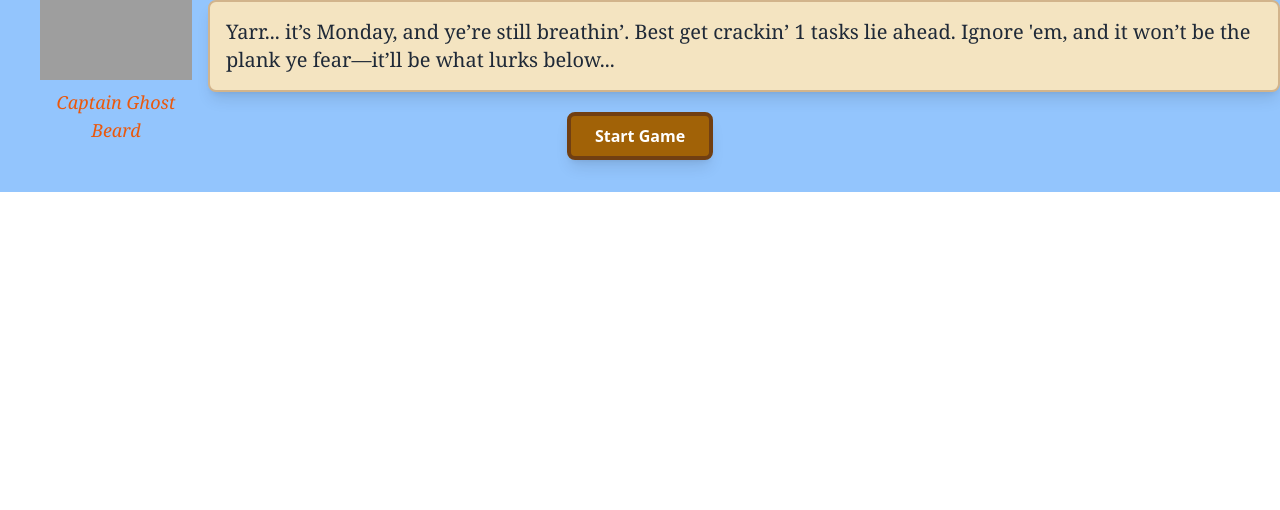
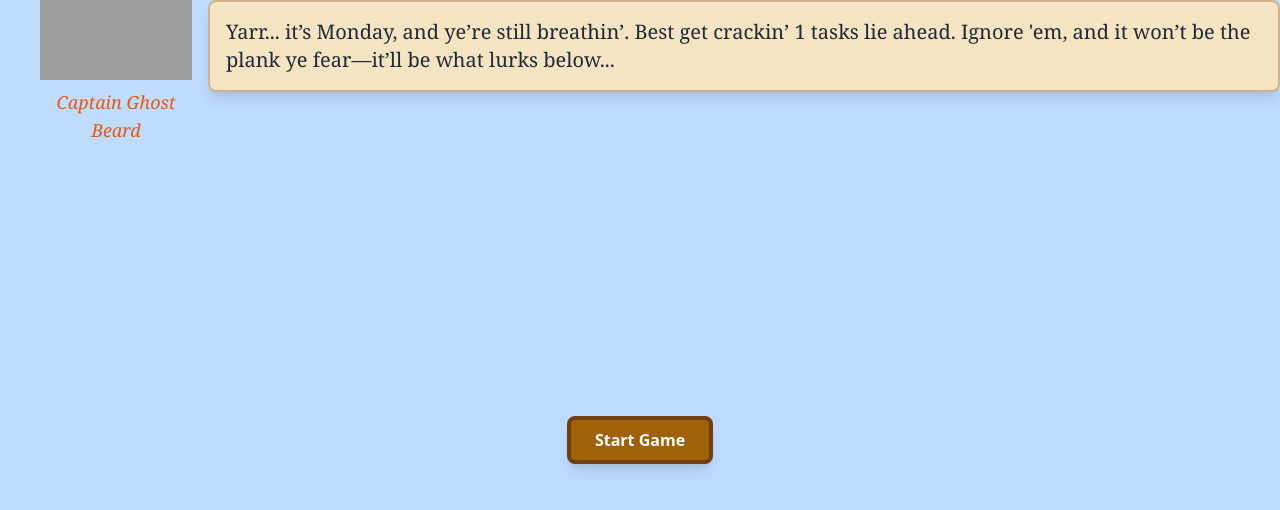
Before and after one commit to WeiTanZzz/invevo-game-jam, a React (Vite) app: page / in a window 1280 px wide. Shown: the top 510 px of the page. Built offline with nearby package versions, Linux system fonts and the light colour scheme; grey boxes are pictures that could not be loaded.

Commit message:
fix game over and start screen

```diff
--- a/src/screens/GameOver.tsx
+++ b/src/screens/GameOver.tsx
@@ -8,7 +8,7 @@ export const GameOver = () => {
     }
 
     return (
-        <div className="flex flex-col items-center justify-center h-full bg-red-500 text-white p-8">
+        <div className="h-screen bg-red-600 flex flex-col items-center justify-center  flex-co text-white p-8 ">
             <h2 className="text-3xl font-bold mb-4">Game Over!</h2>
             <p className="text-lg mb-6">The sails have fallen! Better luck next time, First Mate!</p>
             <button
--- a/src/screens/StartGame.tsx
+++ b/src/screens/StartGame.tsx
@@ -8,7 +8,7 @@ export const StartGame = () => {
     }
 
     return (
-        <div className="flex flex-col items-center justify-center h-full bg-blue-300 text-white p-8 ">
+        <div className="h-screen bg-blue-200 flex items-center justify-center  flex-co text-white p-8 ">
             <button
                 onClick={startGame}
                 className="mt-20 px-6 py-2 bg-yellow-700 text-white font-bold rounded-lg border-4 border-yellow-900 hover:bg-yellow-800 hover:border-yellow-700 shadow-lg"
```
